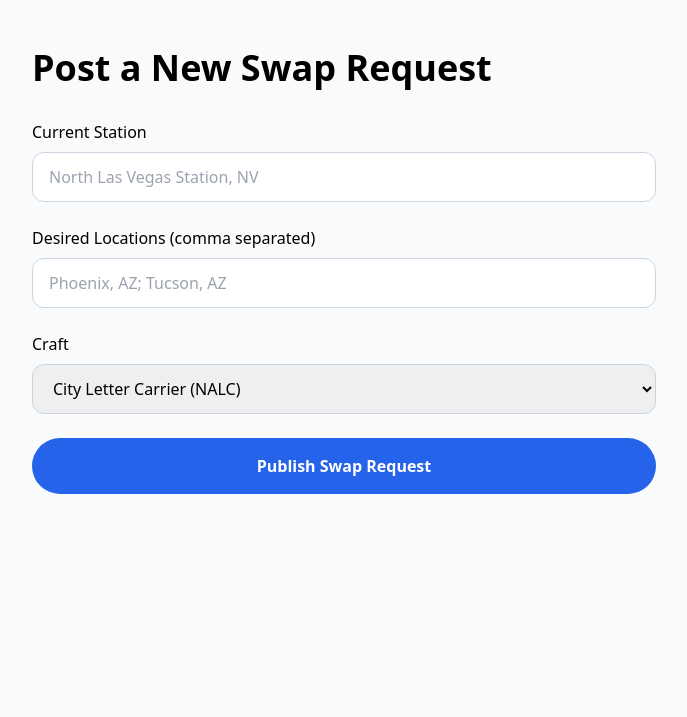
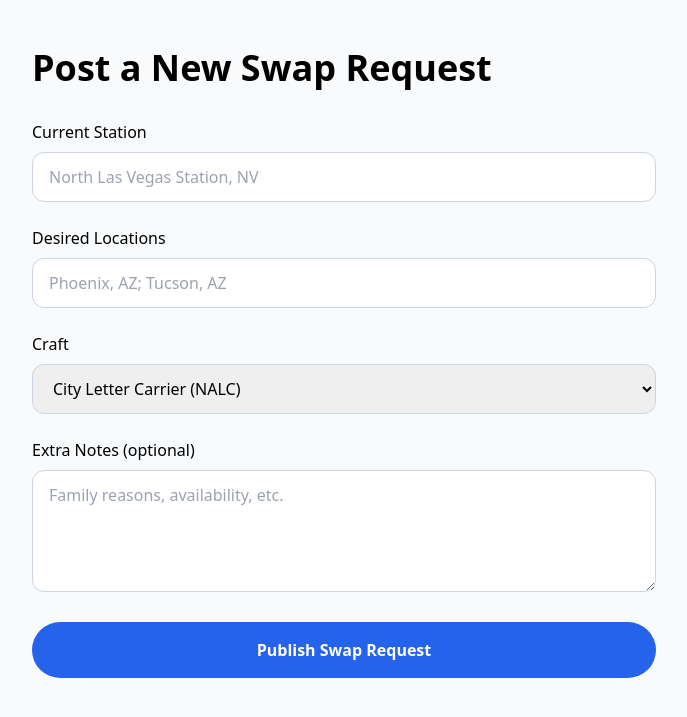
Before and after one commit to barnanst-collab/carrierswap, a Flask app: page /post in a window 1280 px wide. Shown: the part 65-782 px from the top of the page, without its empty margins (296-983 px from the left). Run offline with Flask 3, Linux system fonts and the light colour scheme; some libraries are stand-ins or nearby versions.

Commit message:
Update post.html

```diff
--- a/CarrierSwap/templates/post.html
+++ b/CarrierSwap/templates/post.html
@@ -1,18 +1,17 @@
 {% extends "base.html" %}
 
-{% block title %}Post a Swap - CarrierSwap{% endblock %}
+{% block title %}Post Swap{% endblock %}
 
 {% block content %}
 <div class="max-w-2xl mx-auto px-6 py-12">
     <h1 class="text-4xl font-bold mb-8">Post a New Swap Request</h1>
-
     <form method="POST" class="space-y-6">
         <div>
             <label class="block font-medium mb-2">Current Station</label>
             <input type="text" name="current_station" placeholder="North Las Vegas Station, NV" class="w-full border border-slate-300 rounded-xl px-4 py-3" required>
         </div>
         <div>
-            <label class="block font-medium mb-2">Desired Locations (comma separated)</label>
+            <label class="block font-medium mb-2">Desired Locations</label>
             <input type="text" name="desired" placeholder="Phoenix, AZ; Tucson, AZ" class="w-full border border-slate-300 rounded-xl px-4 py-3" required>
         </div>
         <div>
@@ -22,7 +21,11 @@
                 <option>Rural Carrier (NRLCA)</option>
             </select>
         </div>
-        <button type="submit" class="bg-blue-600 text-white px-10 py-4 rounded-full font-semibold w-full">Publish Swap Request</button>
+        <div>
+            <label class="block font-medium mb-2">Extra Notes (optional)</label>
+            <textarea name="notes" rows="4" class="w-full border border-slate-300 rounded-xl px-4 py-3" placeholder="Family reasons, availability, etc."></textarea>
+        </div>
+        <button type="submit" class="bg-blue-600 text-white px-10 py-4 rounded-full w-full font-semibold">Publish Swap Request</button>
     </form>
 </div>
 {% endblock %}
```
